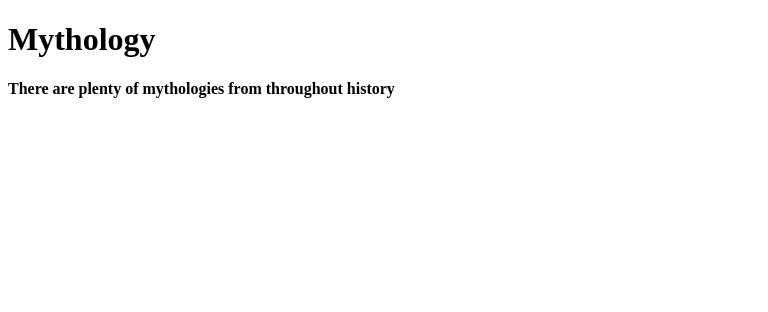
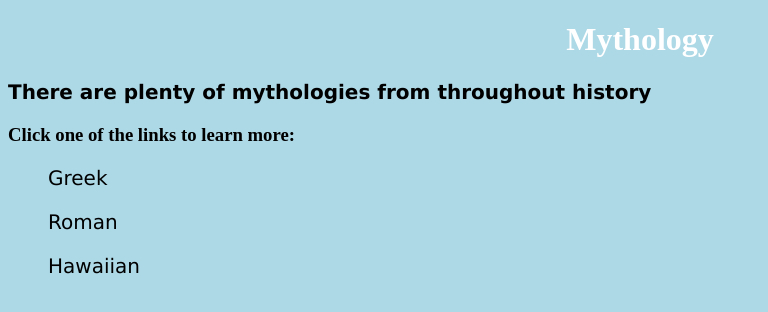
Before and after one commit to jdmar3-comp426/a01-aasmanj, a plain HTML site: page index.html in a window 1280 px wide. Shown: the whole page, without its empty margins (0-768 px from the left). Drawn offline with Linux system fonts and the light colour scheme.

Commit message:
listed greek, roman, and hawaiian

```diff
--- a/index.html
+++ b/index.html
@@ -3,12 +3,19 @@
 	<head>
 		<meta charset="UTF-8">
 		<meta name="viewport" content="width=device-width, initial-scale=1.0">
+        <link rel="stylesheet" href="styles.css">
 		<title>a01</title>
 	</head>
 	<body>
-		<div>
+		<div class="first">
 			<h1>Mythology</h1>
 			<p><strong>There are plenty of mythologies from throughout history</strong></p>
 		</div>
+        <h3>Click one of the links to learn more:</h3>
+        <ul>
+            <p>Greek</p>
+            <p>Roman</p>
+            <p>Hawaiian</p>
+        </ul>
 	</body>
 </html>
```
